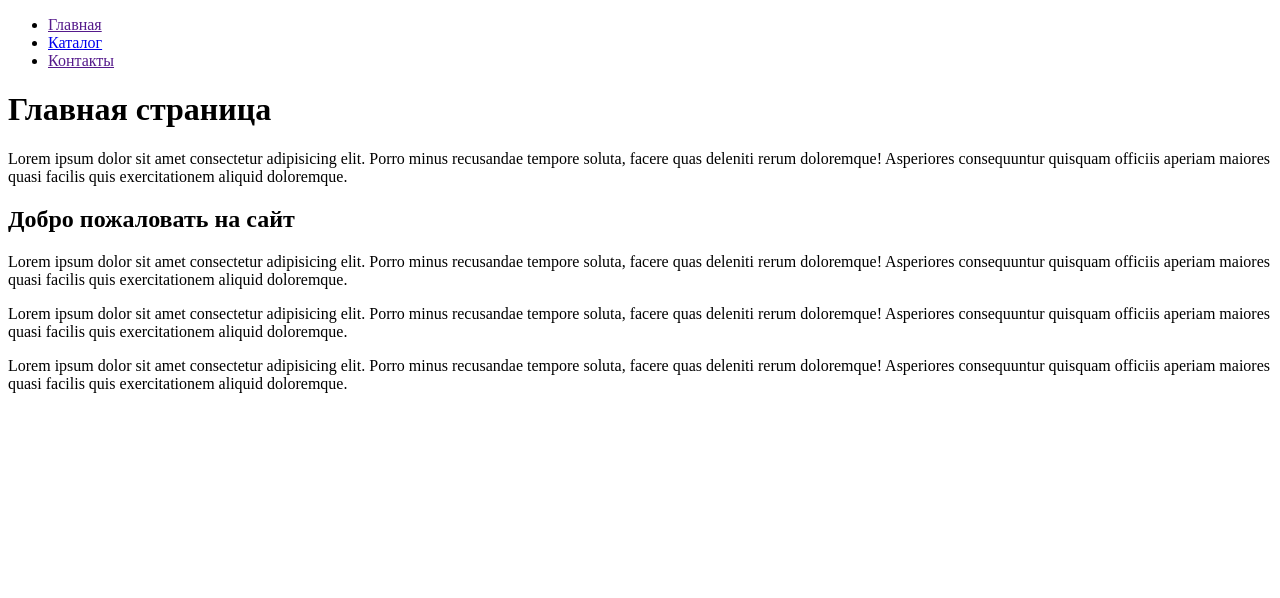
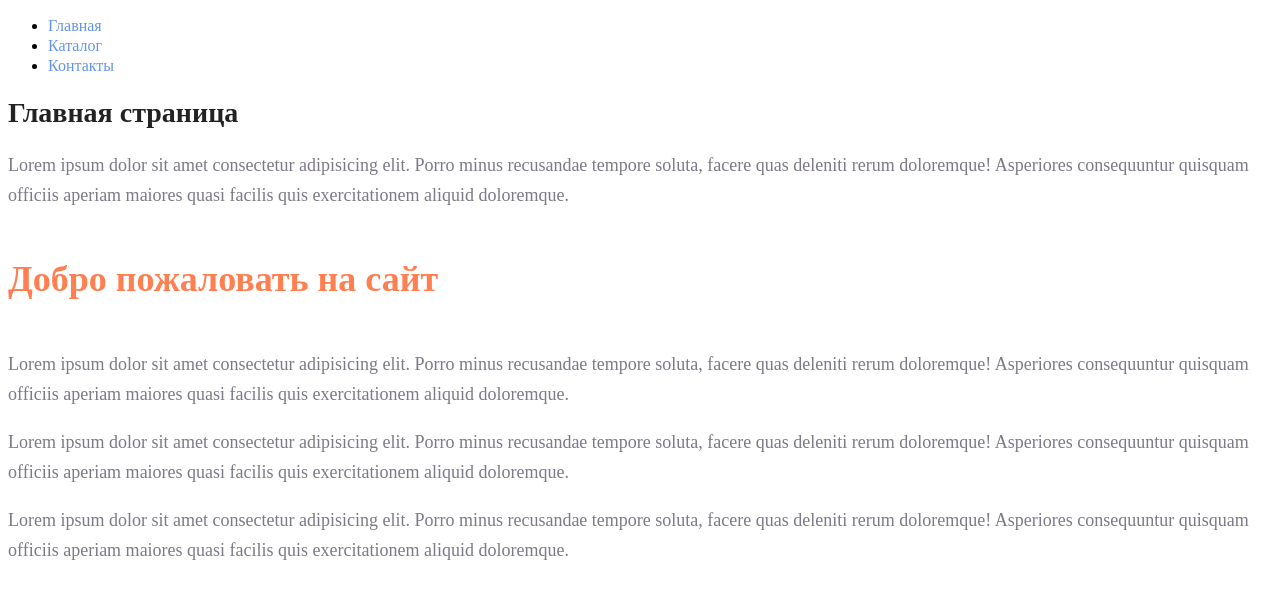
Before and after one commit to Zheshard/Web-layout-HTML-CSS-homework-1, a plain HTML site: page index.html in a window 1280 px wide. Drawn offline with Linux system fonts and the light colour scheme.

Commit message:
Homework lesson 2

```diff
--- /dev/null
+++ b/css/style.css
@@ -0,0 +1,32 @@
+a {
+    text-decoration: none;
+}
+
+.link {
+    color: cornflowerblue;
+    font-size: 16px;
+    line-height: 20px;
+}
+
+.title {
+    color: #222222;
+    font-size: 28px;
+    line-height: 36px;
+    font-weight: bold;
+}
+
+.text {
+    font-style: normal;
+    font-weight: 300;
+    font-size: 18px;
+    line-height: 30px;
+    color: #7D7987;
+}
+
+.subtitle {
+    color: coral;
+    font-style: normal;
+    font-weight: 700;
+    font-size: 36px;
+    line-height: 80px;
+}
--- a/index.html
+++ b/index.html
@@ -1,24 +1,36 @@
 <!DOCTYPE html>
 <html lang="ru">
+
 <head>
     <meta charset="UTF-8">
     <meta name="viewport" content="width=device-width, initial-scale=1.0">
     <title>Web layout HTMLCSS | Homework | Lesson 1 </title>
 </head>
+
 <body>
     <nav>
         <ul>
-            <li><a href="">Главная</a></li>
-            <li><a href="catalog/catalog.html">Каталог</a></li>
-            <li><a href="">Контакты</a></li>
+            <li><a class="link" href="">Главная</a></li>
+            <li><a class="link" href="catalog/catalog.html">Каталог</a></li>
+            <li><a class="link" href="">Контакты</a></li>
+            <link rel="stylesheet" href="css/style.css">
         </ul>
     </nav>
 
-    <h1>Главная страница</h1>
-    <p>Lorem ipsum dolor sit amet consectetur adipisicing elit. Porro minus recusandae tempore soluta, facere quas deleniti rerum doloremque! Asperiores consequuntur quisquam officiis aperiam maiores quasi facilis quis exercitationem aliquid doloremque.</p>
-    <h2>Добро пожаловать на сайт</h2>
-    <p>Lorem ipsum dolor sit amet consectetur adipisicing elit. Porro minus recusandae tempore soluta, facere quas deleniti rerum doloremque! Asperiores consequuntur quisquam officiis aperiam maiores quasi facilis quis exercitationem aliquid doloremque.</p>
-    <p>Lorem ipsum dolor sit amet consectetur adipisicing elit. Porro minus recusandae tempore soluta, facere quas deleniti rerum doloremque! Asperiores consequuntur quisquam officiis aperiam maiores quasi facilis quis exercitationem aliquid doloremque.</p>
-    <p>Lorem ipsum dolor sit amet consectetur adipisicing elit. Porro minus recusandae tempore soluta, facere quas deleniti rerum doloremque! Asperiores consequuntur quisquam officiis aperiam maiores quasi facilis quis exercitationem aliquid doloremque.</p>
+    <h1 class="title">Главная страница</h1>
+    <p class="text">Lorem ipsum dolor sit amet consectetur adipisicing elit. Porro minus recusandae tempore soluta,
+        facere quas deleniti rerum doloremque! Asperiores consequuntur quisquam officiis aperiam maiores quasi facilis
+        quis exercitationem aliquid doloremque.</p>
+    <h2 class="subtitle">Добро пожаловать на сайт</h2>
+    <p class="text">Lorem ipsum dolor sit amet consectetur adipisicing elit. Porro minus recusandae tempore soluta,
+        facere quas deleniti rerum doloremque! Asperiores consequuntur quisquam officiis aperiam maiores quasi facilis
+        quis exercitationem aliquid doloremque.</p>
+    <p class="text">Lorem ipsum dolor sit amet consectetur adipisicing elit. Porro minus recusandae tempore soluta,
+        facere quas deleniti rerum doloremque! Asperiores consequuntur quisquam officiis aperiam maiores quasi facilis
+        quis exercitationem aliquid doloremque.</p>
+    <p class="text">Lorem ipsum dolor sit amet consectetur adipisicing elit. Porro minus recusandae tempore soluta,
+        facere quas deleniti rerum doloremque! Asperiores consequuntur quisquam officiis aperiam maiores quasi facilis
+        quis exercitationem aliquid doloremque.</p>
 </body>
+
 </html>
```
Also changed, not shown: catalog/catalog.html (+13 -8 lines).
